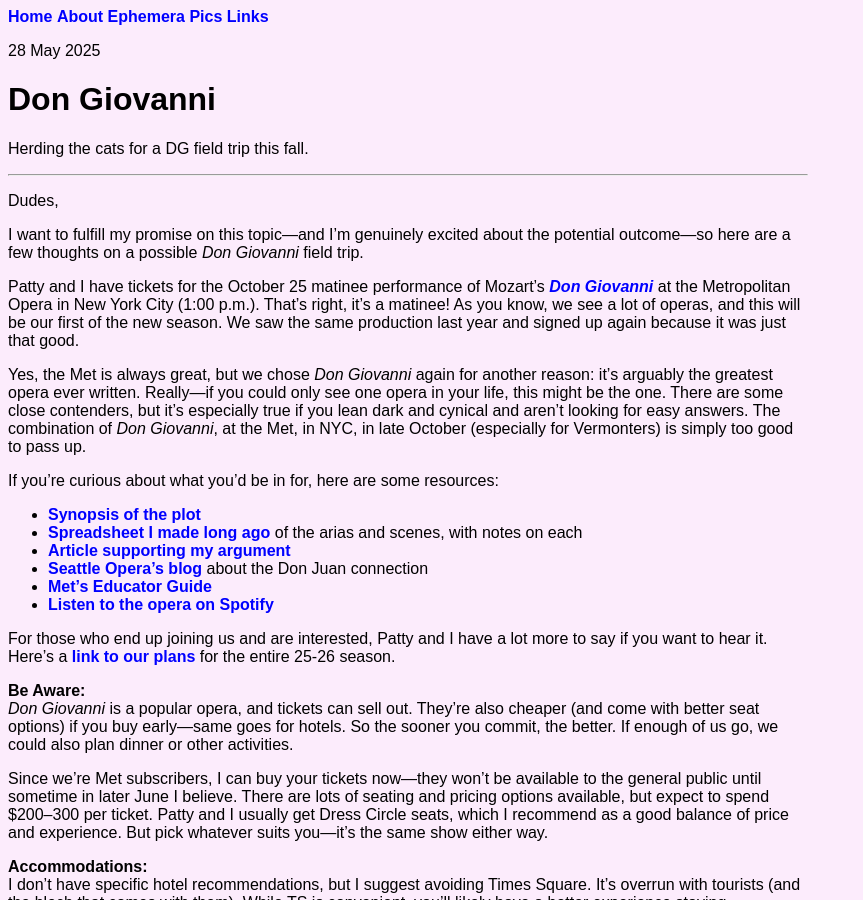
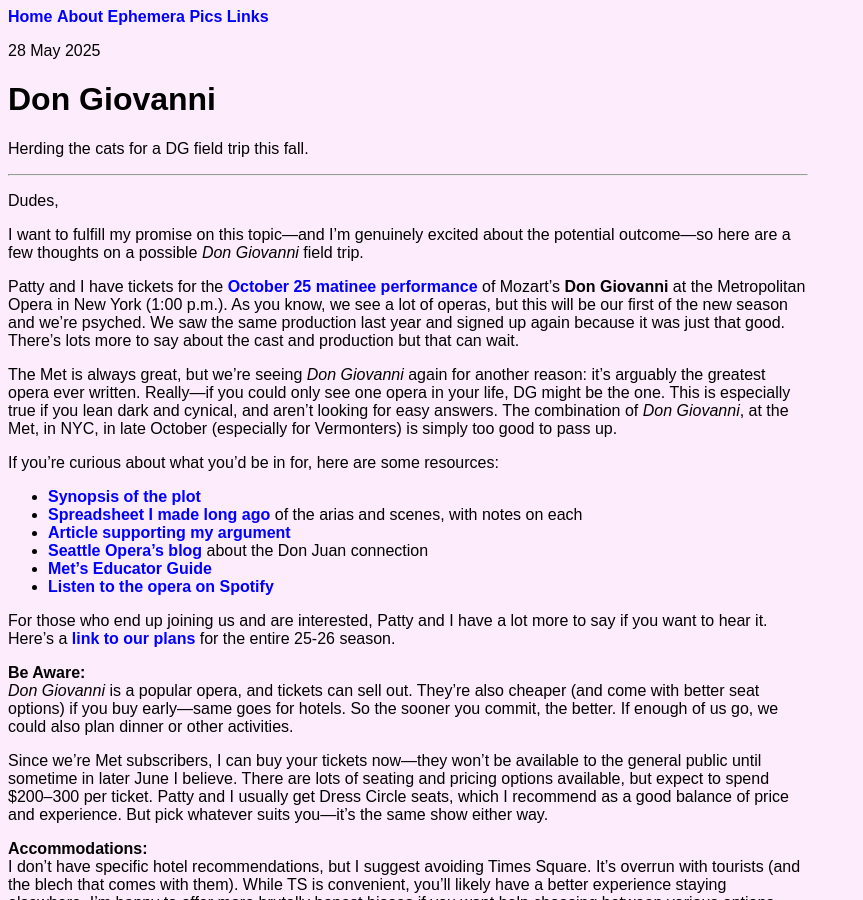
Before and after one commit to mkolon/mattkolon.com, a Jekyll site: the page built from _posts/2025-05-28-DG.md, in a window 1280 px wide and 900 px high. Shown: the whole window, without its empty margins (0-863 px from the left). Built offline with Jekyll 4.4.1, drawn with Linux system fonts in a browser that asks for light colours.

Commit message:
minor edits

```diff
--- a/_posts/2025-05-28-DG.md
+++ b/_posts/2025-05-28-DG.md
@@ -12,9 +12,9 @@ Dudes,
 
 I want to fulfill my promise on this topic—and I’m genuinely excited about the potential outcome—so here are a few thoughts on a possible *Don Giovanni* field trip.
 
-Patty and I have tickets for the October 25 matinee performance of Mozart's [*Don Giovanni*](https://www.metopera.org/season/2025-26-season/don-giovanni/) at the Metropolitan Opera in New York City (1:00 p.m.). That’s right, it’s a matinee! As you know, we see a lot of operas, and this will be our first of the new season. We saw the same production last year and signed up again because it was just that good.
+Patty and I have tickets for the [October 25 matinee performance](https://www.metopera.org/season/2025-26-season/don-giovanni/) of Mozart's **Don Giovanni** at the Metropolitan Opera in New York (1:00 p.m.). As you know, we see a lot of operas, but this will be our first of the new season and we're psyched. We saw the same production last year and signed up again because it was just that good. There's lots more to say about the cast and production but that can wait.
 
-Yes, the Met is always great, but we chose *Don Giovanni* again for another reason: it’s arguably the greatest opera ever written. Really—if you could only see one opera in your life, this might be the one. There are some close contenders, but it's especially true if you lean dark and cynical and aren’t looking for easy answers. The combination of *Don Giovanni*, at the Met, in NYC, in late October (especially for Vermonters) is simply too good to pass up.
+The Met is always great, but we're seeing *Don Giovanni* again for another reason: it’s arguably the greatest opera ever written. Really—if you could only see one opera in your life, DG might be the one. This is especially true if you lean dark and cynical, and aren’t looking for easy answers. The combination of *Don Giovanni*, at the Met, in NYC, in late October (especially for Vermonters) is simply too good to pass up.
 
 If you’re curious about what you’d be in for, here are some resources:
 - [Synopsis of the plot](https://www.metopera.org/discover/synopses/don-giovanni/)
```
